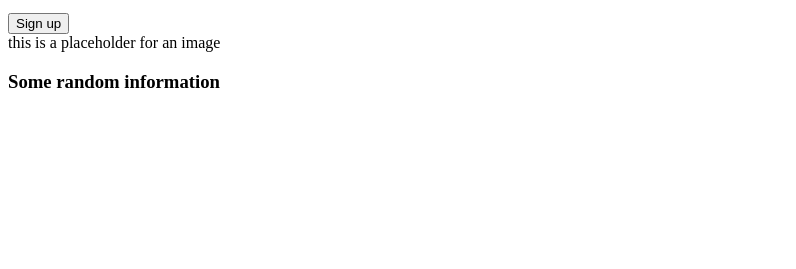
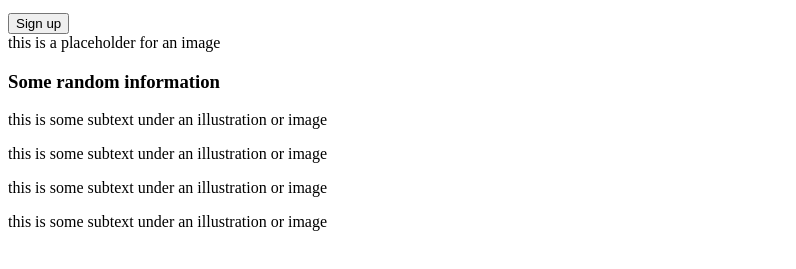
Before and after one commit to nichromat/nichromat-landing-1, a plain HTML site: page index.html in a window 1280 px wide. Shown: the part 197-466 px from the top of the page, without its empty margins (0-796 px from the left). Drawn offline with Linux system fonts and the light colour scheme.

Commit message:
Add subtext under illustrations in Feature

```diff
--- a/index.html
+++ b/index.html
@@ -28,10 +28,10 @@
     <div class="Feature">
         <h3>Some random information</h3>
         <div class="container">
-            <div class="subcontainer"><div class="illustration"></div></div>
-            <div class="subcontainer"><div class="illustration"></div></div>
-            <div class="subcontainer"><div class="illustration"></div></div>
-            <div class="subcontainer"><div class="illustration"></div></div>
+            <div class="subcontainer"><div class="illustration"></div><p>this is some subtext under an illustration or image</p></div>
+            <div class="subcontainer"><div class="illustration"></div><p>this is some subtext under an illustration or image</p></div>
+            <div class="subcontainer"><div class="illustration"></div><p>this is some subtext under an illustration or image</p></div>
+            <div class="subcontainer"><div class="illustration"></div><p>this is some subtext under an illustration or image</p></div>
         </div>
     </div>
     <div class="Quote"></div>
```
